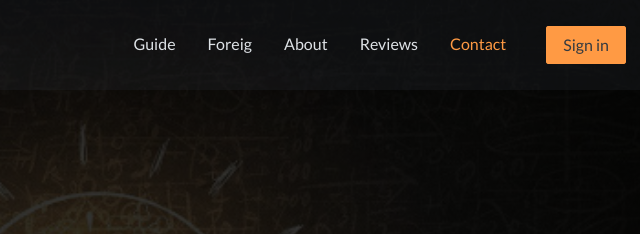
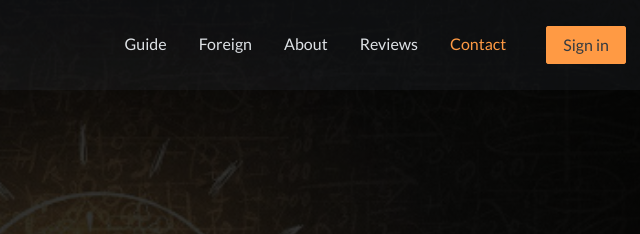
Before and after one commit to radioactivein/eduguide-1, a website: page public_html/index.html in a window 1280 px wide. Shown: the top 234 px of the page, 569-1209 px from the left. Drawn offline with Linux system fonts and the light colour scheme.

Commit message:
3rd commit

```diff
--- a/public_html/index.html
+++ b/public_html/index.html
@@ -26,7 +26,7 @@
                         <a class="nav-link" href="#guide">Guide</a>
                     </li>
                     <li class="nav-item">
-                        <a class="nav-link" href="#foreign">Foreig</a>
+                        <a class="nav-link" href="#foreign">Foreign</a>
                     </li>
                     <li class="nav-item">
                         <a class="nav-link" href="#about">About</a>
```
